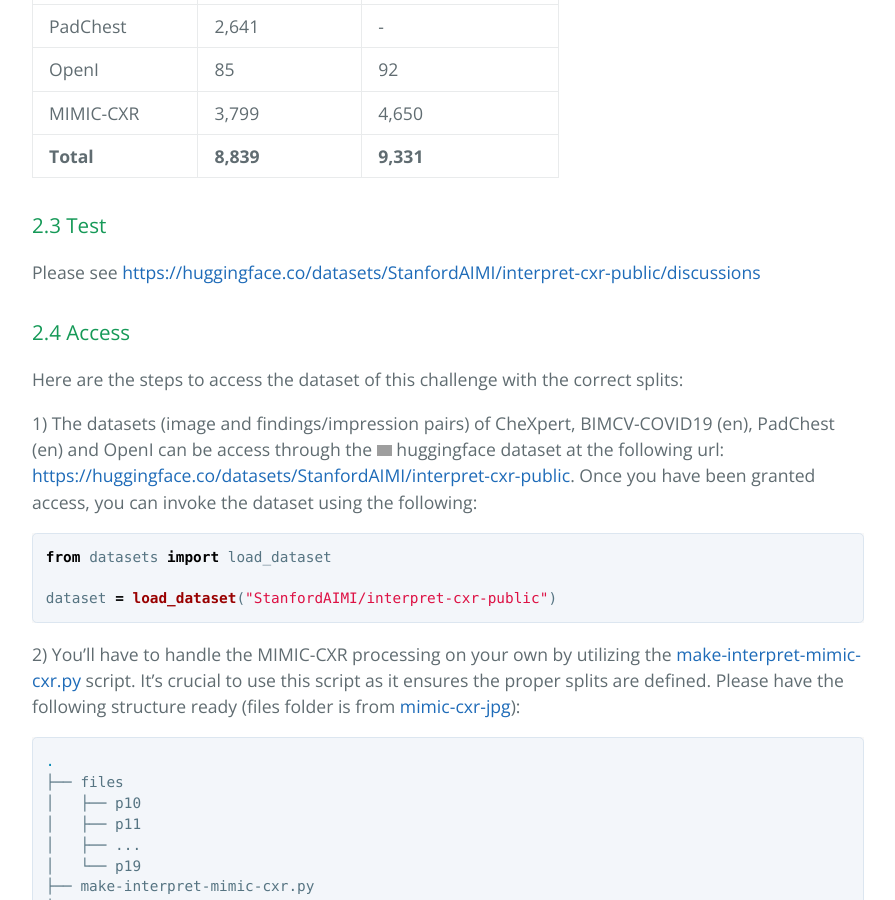
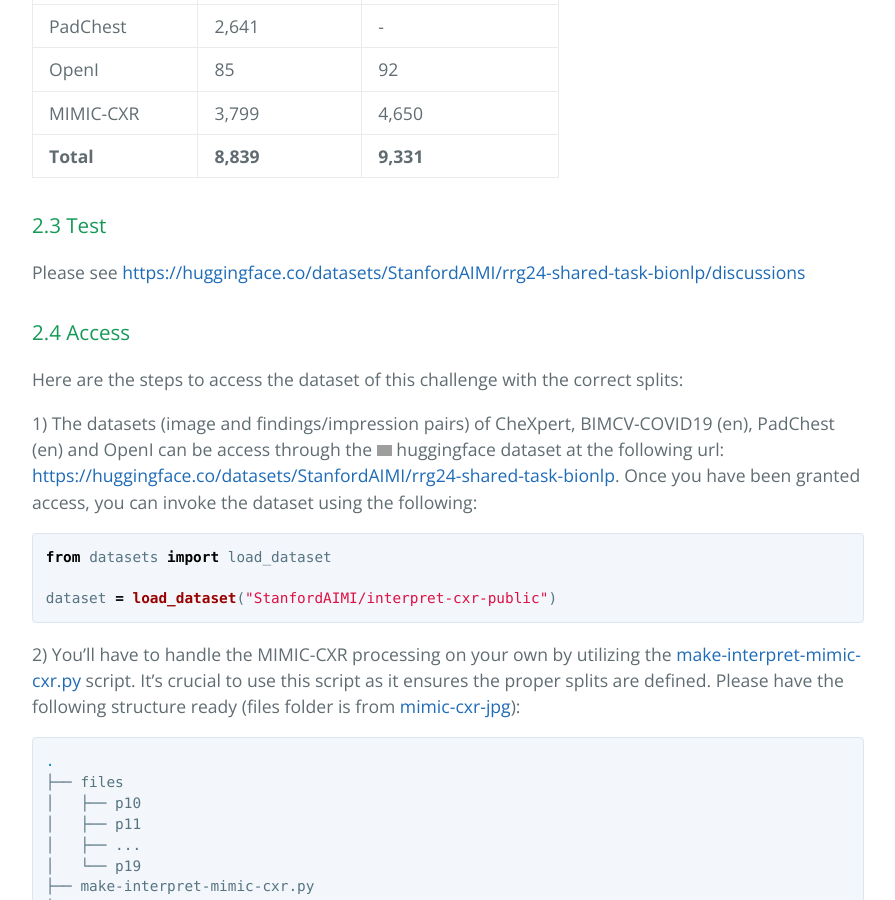
Before and after one commit to Stanford-AIMI/RRG24, a Jekyll site: the page built from index.md, in a window 1280 px wide and 900 px high, scrolled down 6129 px. Shown: the whole window, without its empty margins (192-1087 px from the left). Built offline with Jekyll 4.4.1, drawn with Linux system fonts in a browser that asks for light colours; our own code applies the rules of GitHub Pages for plain Markdown files; the repository's description, which GitHub fills in, is left out; part of the change alters nothing that is shown; grey boxes are pictures that could not be loaded.

Commit message:
Update index.md

````diff
--- a/index.md
+++ b/index.md
@@ -231,7 +231,7 @@ Below are the data used for the challenge. Please note:
 
 ### 2.3 Test
 
-Please see [https://huggingface.co/datasets/StanfordAIMI/interpret-cxr-public/discussions](https://huggingface.co/datasets/StanfordAIMI/interpret-cxr-public/discussions)
+Please see [https://huggingface.co/datasets/StanfordAIMI/rrg24-shared-task-bionlp/discussions](https://huggingface.co/datasets/StanfordAIMI/rrg24-shared-task-bionlp/discussions)
 
 ### 2.4 Access
 
@@ -242,7 +242,7 @@ Here are the steps to access the dataset of this challenge with the correct spli
    the <img src="https://huggingface.co/front/assets/huggingface_logo-noborder.svg" width="15"> huggingface dataset at
    the
    following
-   url: [https://huggingface.co/datasets/StanfordAIMI/interpret-cxr-public](https://huggingface.co/datasets/StanfordAIMI/interpret-cxr-public).
+   url: [https://huggingface.co/datasets/StanfordAIMI/rrg24-shared-task-bionlp](https://huggingface.co/datasets/StanfordAIMI/rrg24-shared-task-bionlp).
    Once you have been granted access, you can invoke the dataset using the following:
 
 ```python
````
